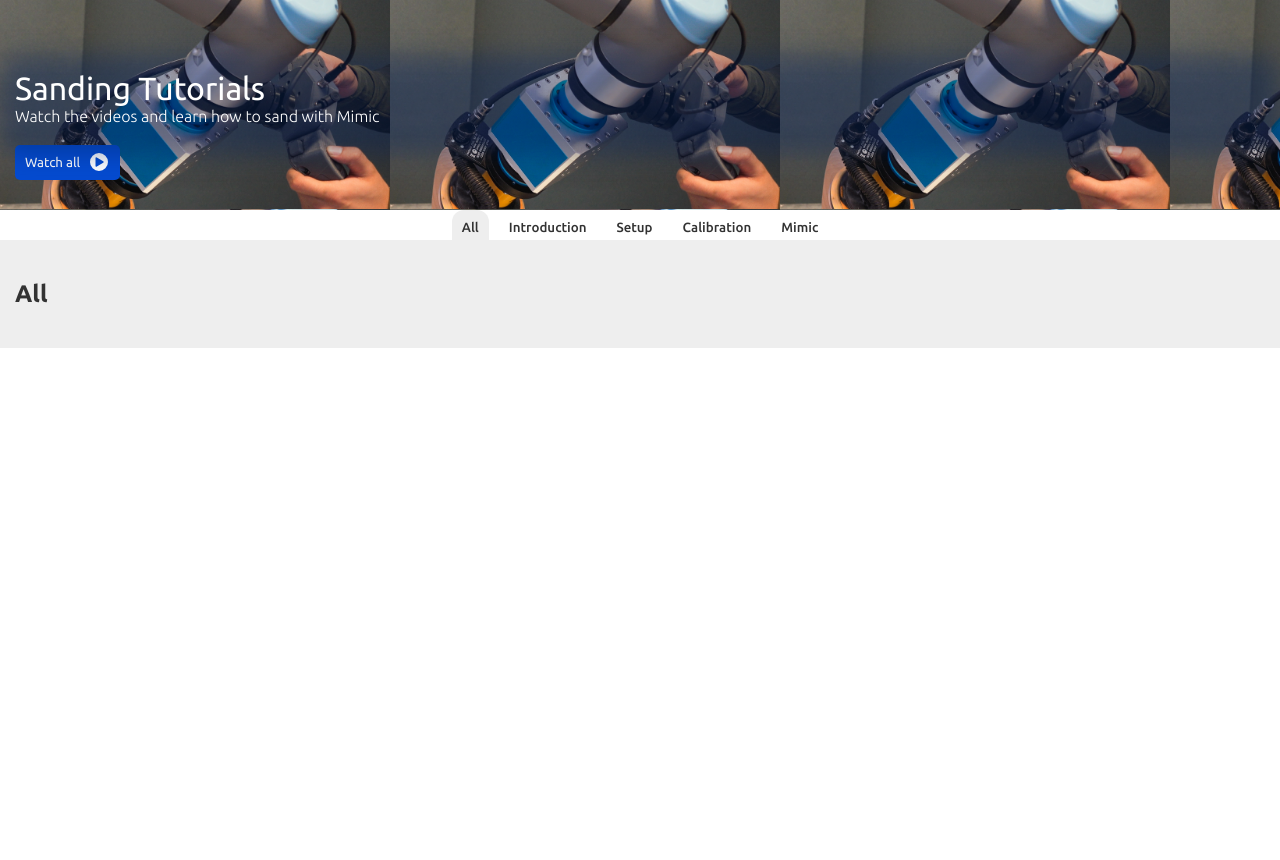
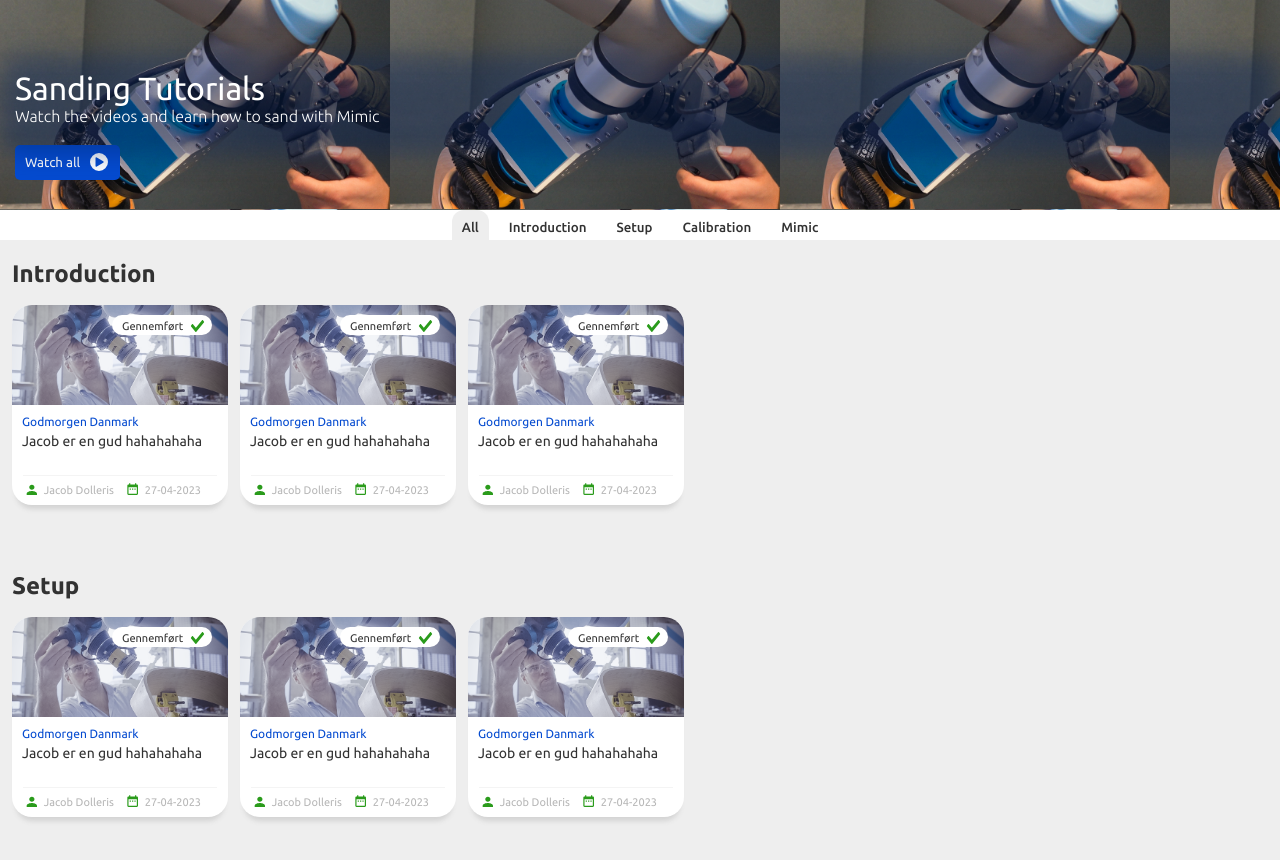
Before and after one commit to FrederikLandtved/Nordbo-Robotics, a Vue app: page /tutorial in a window 1280 px wide. Shown: the top 860 px of the page. Before the commit the page ends 800 px from the top, so only its background shows below. Built offline with nearby package versions, Linux system fonts and the light colour scheme; no server answers.

Commit message:
Tutorial video adding

```diff
--- a/src/components/ui-kit/CourseBox.vue
+++ b/src/components/ui-kit/CourseBox.vue
@@ -35,6 +35,8 @@ defineProps({
           border-radius: 20px;
           margin-left: 12px;
           width: 216px;
+          box-shadow: 0 8px 5px -4px lightgrey;
+
 
           .background-image {
 
--- a/src/views/HomeView.vue
+++ b/src/views/HomeView.vue
@@ -130,8 +130,5 @@
     grid-row-gap: 8px;
   }
 
-  .item {
-    background-color: #ddd;
-    padding: 20px;
-  }
+
 </style>
--- a/src/views/TutorialView.vue
+++ b/src/views/TutorialView.vue
@@ -2,7 +2,7 @@
 
   import { ref } from 'vue'
   import { logOut } from '@/services/AuthService.js';
-
+  import CourseBox from '../components/ui-kit/CourseBox.vue';
 
 const isActive = ref("all");
 
@@ -50,13 +50,53 @@ const setActive = (newActive) => {
       </div>
 
 
-      <div class="all-box aktiv" v-if="isActive === 'all'">
-        <h2>All</h2>
+  <div v-if="isActive ==='all'">
+
+  <div class="mylibary-box">
+
+
+        <h2>Introduction</h2>
+            <div class="complete-box">
+                <div class="course-box-list">
+                  <CourseBox author='Jacob Dolleris' title='Godmorgen Danmark' description='Jacob er en gud hahahahaha' date='27-04-2023'></CourseBox>
+                  <CourseBox author='Jacob Dolleris' title='Godmorgen Danmark' description='Jacob er en gud hahahahaha' date='27-04-2023'></CourseBox>
+                  <CourseBox author='Jacob Dolleris' title='Godmorgen Danmark' description='Jacob er en gud hahahahaha' date='27-04-2023'></CourseBox>
+                </div>
+            </div>
+
+        <h2>Setup</h2>
+        <div class="complete-box">
+                <div class="course-box-list">
+                  <CourseBox author='Jacob Dolleris' title='Godmorgen Danmark' description='Jacob er en gud hahahahaha' date='27-04-2023'></CourseBox>
+                  <CourseBox author='Jacob Dolleris' title='Godmorgen Danmark' description='Jacob er en gud hahahahaha' date='27-04-2023'></CourseBox>
+                  <CourseBox author='Jacob Dolleris' title='Godmorgen Danmark' description='Jacob er en gud hahahahaha' date='27-04-2023'></CourseBox>
+                </div>
+            </div>
+
+        <h2>Calibration</h2>
+
+        <h2>Mimic</h2>
+
+  </div>
+</div>
+
+
+
+
+        <div class="mylibary-box" v-if="isActive === 'introduction'">
+
+
+    <div class="complete-box">
+
+
+      <div class="course-box-list">
+        <CourseBox author='Jacob Dolleris' title='Godmorgen Danmark' description='Jacob er en gud hahahahaha' date='27-04-2023'></CourseBox>
+        <CourseBox author='Jacob Dolleris' title='Godmorgen Danmark' description='Jacob er en gud hahahahaha' date='27-04-2023'></CourseBox>
+        <CourseBox author='Jacob Dolleris' title='Godmorgen Danmark' description='Jacob er en gud hahahahaha' date='27-04-2023'></CourseBox>
       </div>
+    </div>
+    </div>
 
-      <div class="introduction-box aktiv" v-if="isActive === 'introduction'">
-        <h2>introduction</h2>
-      </div>
 
       <div class="setup-box aktiv" v-if="isActive === 'setup'">
         <h2>setup</h2>
@@ -74,7 +114,7 @@ const setActive = (newActive) => {
 
 
 
-<style lang="scss">
+<style scoped lang="scss">
 @import "@/assets/main.scss";
 
 
@@ -153,5 +193,54 @@ const setActive = (newActive) => {
   .aktiv{
     background-color: #eeeeee;
     padding: 40px 15px;
+
+    h2{
+      margin: 15px 0;
+    }
+
+
   }
+
+
+
+
+  .mylibary-box {
+    background-color: #eeeeee;
+    height: 80vh;
+    left: 0;
+    position: absolute;
+    width: 100%;
+    overflow-x: scroll;
+
+    h2 {
+      padding: 20px 0 0 12px;
+    }
+
+    .complete-box {
+      height: 30vh;
+      padding: 12px;
+
+
+      h3 {
+        font-weight: 500;
+        font-size: 14px;
+      }
+
+      .course-box-list {
+        display: flex;
+        flex-direction: row;
+        left: 0;
+        margin-top: 5px;
+        position: absolute;
+        width: 195%;
+
+
+      }
+    }
+  }
+
+
+
+
+
 </style>
```
